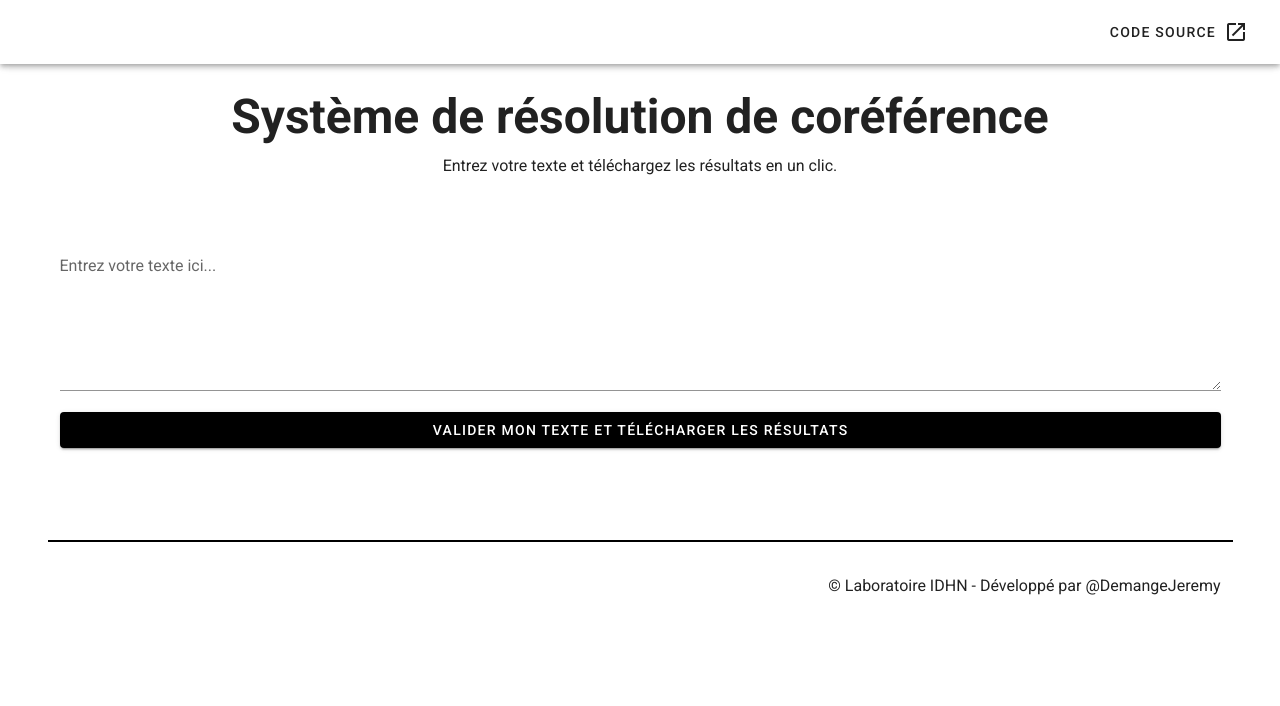
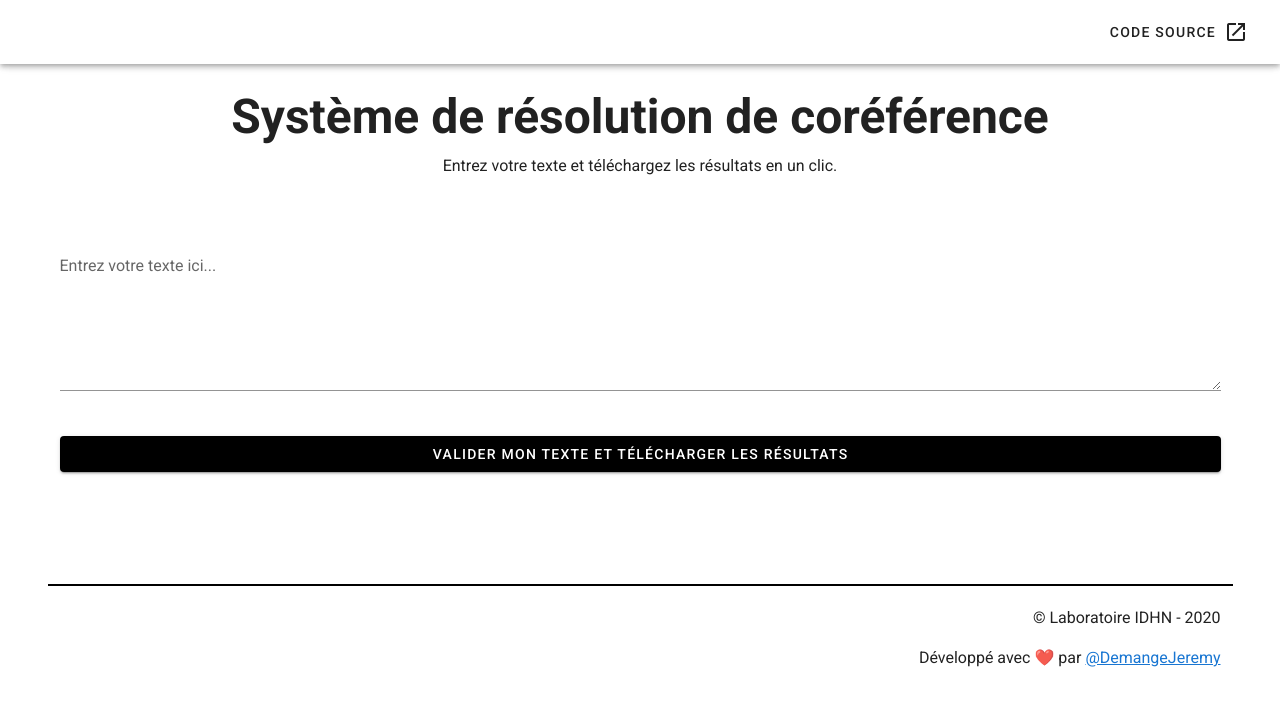
Before and after one commit to cyidhn/coref, a Vue app: page / in a window 1280 px wide. Shown: the top 706 px of the page. Built offline with nearby package versions, Linux system fonts and the light colour scheme.

Commit message:
🤖 Modification du Footer

```diff
--- a/src/components/Footer.vue
+++ b/src/components/Footer.vue
@@ -7,15 +7,28 @@
 	<v-container class="mt-15 board">
 		<v-row>
 			<v-col class="text-left col-md-6">
+				<a
+					href="https://www.u-cergy.fr/fr/laboratoires/idhn.html"
+					target="_blank"
+				>
 					<v-img
 						:src="require('../assets/idhn.jpeg')"
 						class="my-3"
 						contain
 						width="100"
 					/>
+				</a>
 			</v-col>
-			<v-col class="text-right col-md-6 pt-8">
-				<p>© Laboratoire IDHN - Développé par @DemangeJeremy</p>
+			<v-col class="text-right col-md-6 pt-5">
+				<p>
+					© Laboratoire IDHN - 2020
+				</p>
+				<p>
+					Développé avec ❤️ par
+					<a href="https://twitter.com/demangejeremy" target="_blank"
+						>@DemangeJeremy</a
+					>
+				</p>
 			</v-col>
 		</v-row>
 	</v-container>
@@ -25,4 +38,12 @@
 	.board {
 		border-top: 2px solid black;
 	}
+
+	a {
+		color: black;
+	}
+
+	p {
+		margin-bottom: 5px;
+	}
 </style>
--- a/src/components/HelloWorld.vue
+++ b/src/components/HelloWorld.vue
@@ -12,12 +12,14 @@
 					</p>
 				</v-col>
 
-				<v-col class="mb-5" cols="12">
+				<v-col cols="12">
 					<v-textarea
 						v-model="texte"
 						label="Entrez votre texte ici..."
 						color="black"
 					></v-textarea>
+				</v-col>
+				<v-col class="mb-10" cols="12">
 					<v-btn
 						v-if="!loading"
 						block
```
Lines whose indentation alone changed are shown as unchanged.
